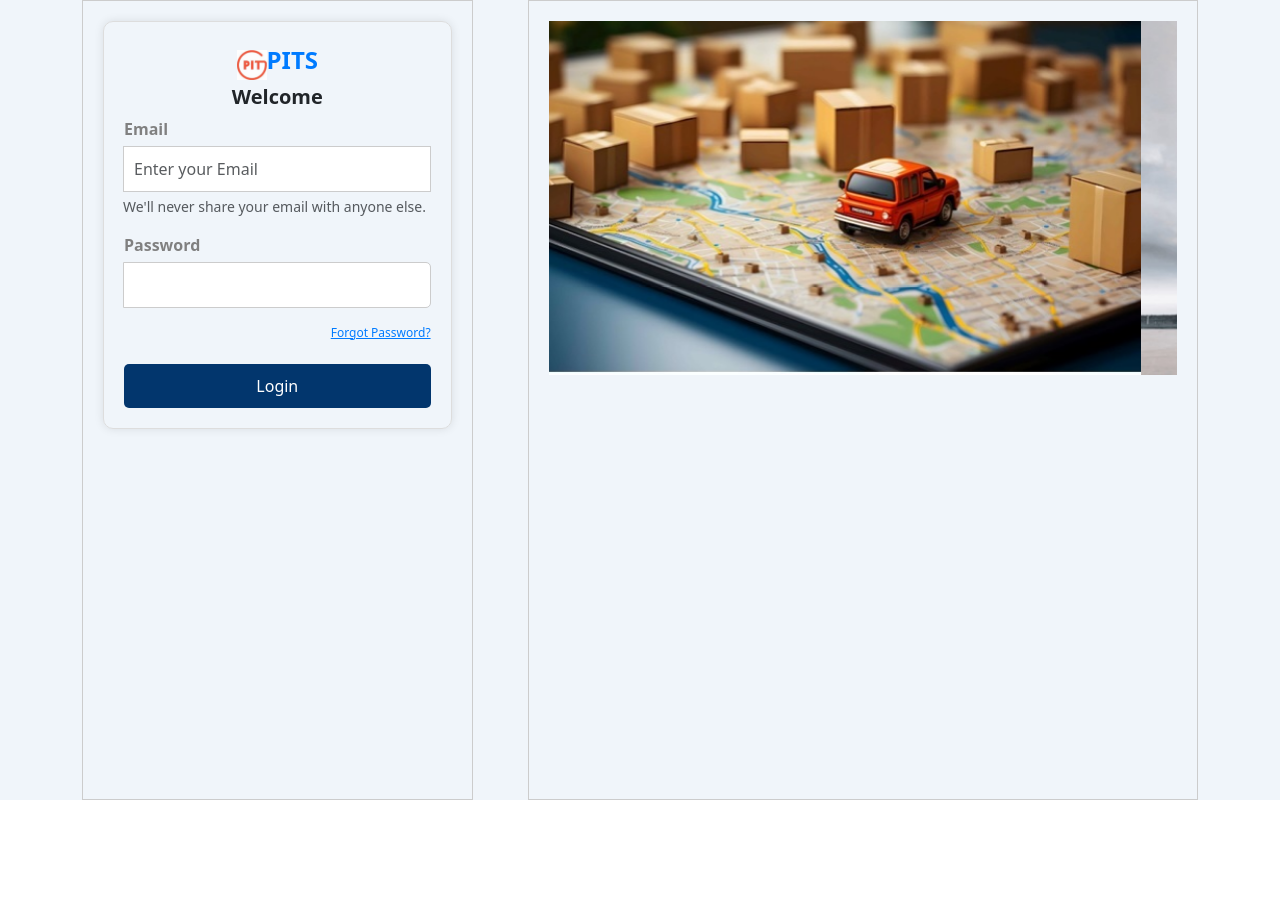
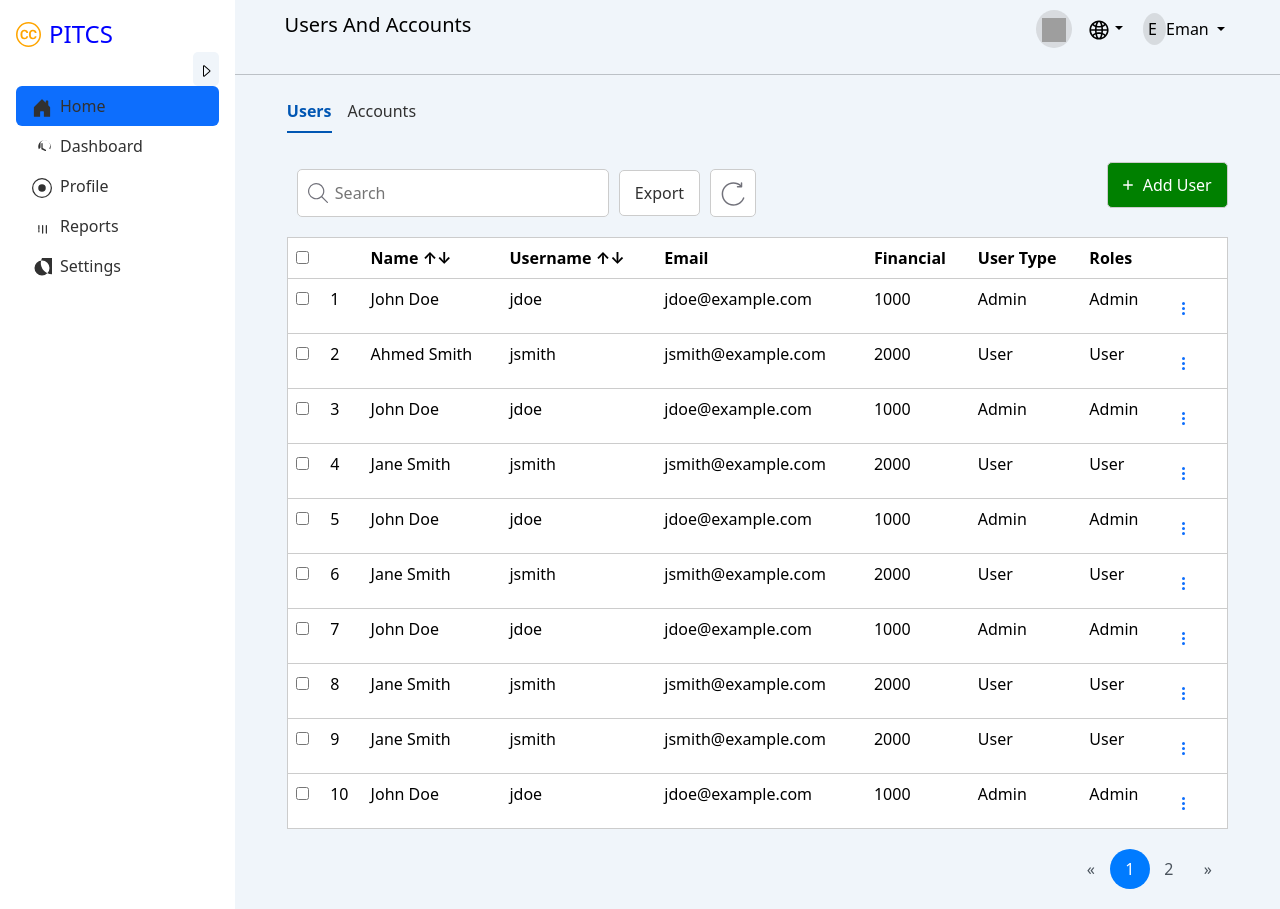
Before and after one commit to androiddevelopereman/loginuser, a Vue app: page / in a window 1280 px wide. Before the commit the page ends 800 px from the top, so only its background shows below. Built offline with nearby package versions, Linux system fonts and the light colour scheme; sample sign-in values are in the browser's storage; grey boxes are pictures that could not be loaded.

Commit message:
Solve Login Issue

```diff
--- a/src/App.vue
+++ b/src/App.vue
@@ -13,7 +13,7 @@ import LoginPage from './modules/Users/views/LoginPage.vue';
 <template>
 
   <div id="app">
-    <LoginPage />
+    <RouterView />
   </div>
 </template>
 <style scoped>
--- a/src/modules/Users/components/LoginForm.vue
+++ b/src/modules/Users/components/LoginForm.vue
@@ -45,6 +45,7 @@ const togglePassword = () => {
 
 const handleLogin = () => {
     console.log("Logging in with", email.value, password.value);
+    localStorage.setItem("isLoggedIn", "true");
     router.push('/');
 };
 </script>
--- a/src/router/index.js
+++ b/src/router/index.js
@@ -1,19 +1,48 @@
-import { createRouter, createWebHistory } from 'vue-router';
+import { createRouter, createWebHistory } from "vue-router";
 
-import Dashboard from '../modules/Users/views/Dashboard.vue';
-import UsersView from '../modules/Users/views/UsersView.vue';
-import Settings from '../modules/Users/views/Settings.vue';
-import Reports from '../modules/Users/views/Reports.vue';
-import Profile from '../modules/Users/views/Profile.vue';
-import LoginPage from '../modules/Users/views/LoginPage.vue';
+import Dashboard from "../modules/Users/views/Dashboard.vue";
+import UsersView from "../modules/Users/views/UsersView.vue";
+import Settings from "../modules/Users/views/Settings.vue";
+import Reports from "../modules/Users/views/Reports.vue";
+import Profile from "../modules/Users/views/Profile.vue";
+import LoginPage from "../modules/Users/views/LoginPage.vue";
 const routes = [
-  { path: '/', name: 'UsersView', component: UsersView ,meta: { title: 'Users And Accounts' }},
-  { path: '/dashboard', name: 'Dashboard', component: Dashboard,meta: { title: 'Dashboard' }},
-  { path: '/profile', name: 'Profile', component: Profile ,meta: { title: 'Profile' }  },
-  { path: '/reports', name: 'Reports', component: Reports ,meta: { title: 'Reports' } },
-  { path: '/settings', name: 'Settings', component: Settings ,meta: { title: 'Settings' }  },
-  { path: '/loginpage', name: 'Settings', component: LoginPage ,meta: { title: 'Loginpage' }  },
-
+  {
+    path: "/",
+    name: "UsersView",
+    component: UsersView,
+    meta: { title: "Users And Accounts" },
+  },
+  {
+    path: "/dashboard",
+    name: "Dashboard",
+    component: Dashboard,
+    meta: { title: "Dashboard" },
+  },
+  {
+    path: "/profile",
+    name: "Profile",
+    component: Profile,
+    meta: { title: "Profile" },
+  },
+  {
+    path: "/reports",
+    name: "Reports",
+    component: Reports,
+    meta: { title: "Reports" },
+  },
+  {
+    path: "/settings",
+    name: "Settings",
+    component: Settings,
+    meta: { title: "Settings" },
+  },
+  {
+    path: "/loginpage",
+    name: "loginpage",
+    component: LoginPage,
+    meta: { title: "Loginpage" },
+  },
 ];
 
 const router = createRouter({
@@ -21,8 +50,13 @@ const router = createRouter({
   routes,
 });
 router.beforeEach((to, from, next) => {
-  document.title = to.meta.title || 'Default Title';
-  next();
+  document.title = to.meta.title || "Default Title";
+  const isLoggedIn = localStorage.getItem("isLoggedIn") === "true";
+  if (to.name !== "loginpage" && !isLoggedIn) {
+    next({ name: "loginpage" });
+  } else {
+    next();
+  }
 });
 
-export default router
+export default router;
```
